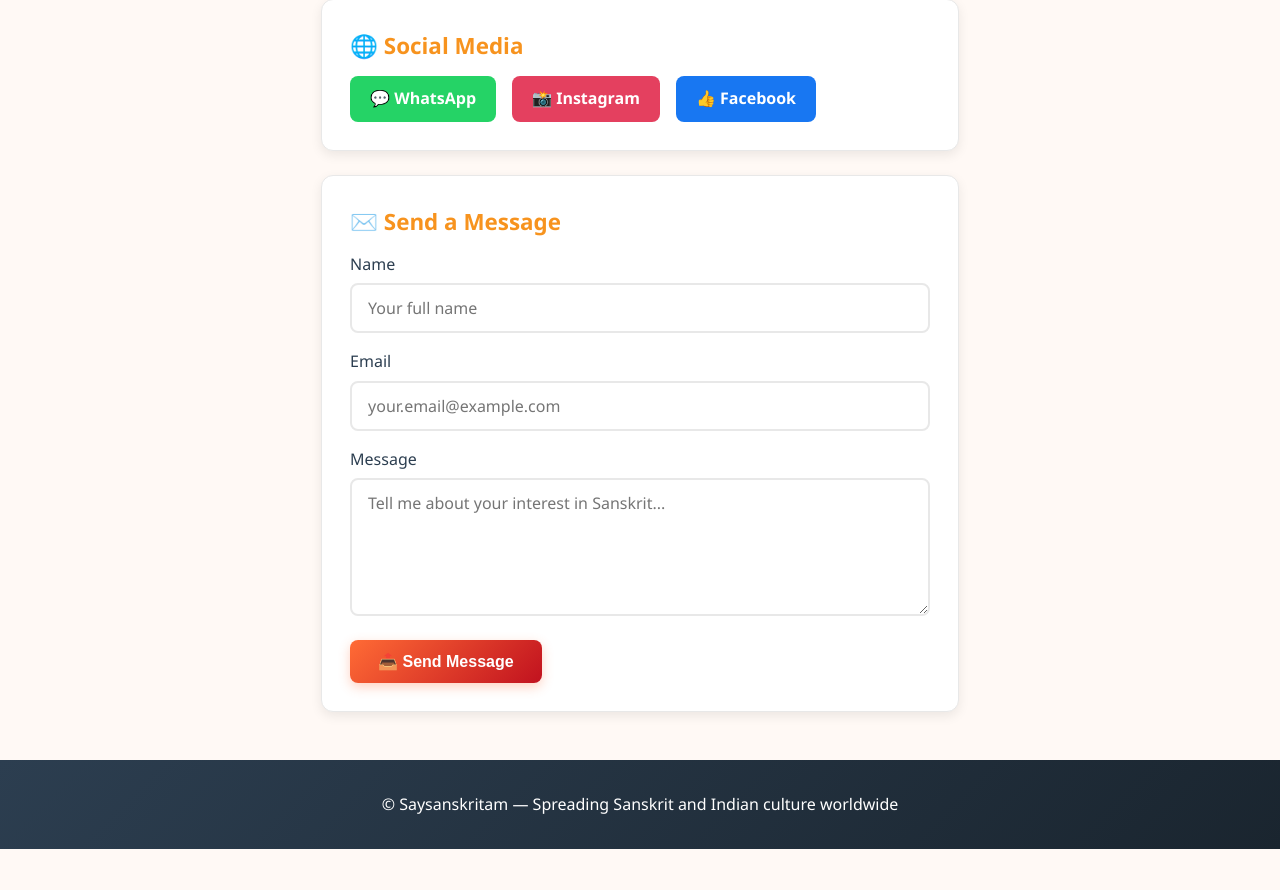
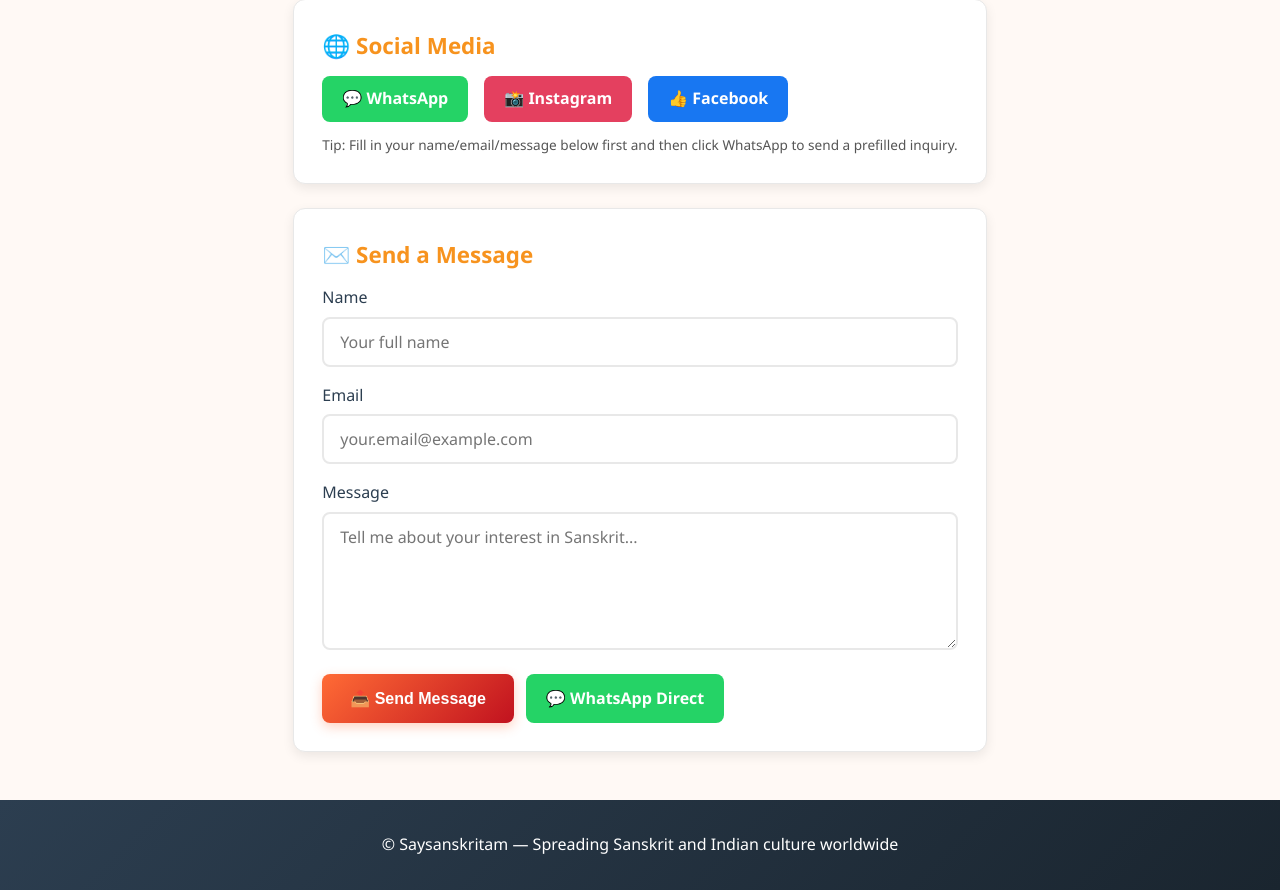
Before and after one commit to patpishivacharan-glitch/saysanskritam, a React (Vite) app: page /contact in a window 1280 px wide. Shown: the part 426-1316 px from the top of the page. Before the commit the page ends 1275 px from the top, so only its background shows below. Built offline with nearby package versions, Linux system fonts and the light colour scheme.

Commit message:
whatsup details added

```diff
--- a/src/components/Contact.jsx
+++ b/src/components/Contact.jsx
@@ -14,6 +14,14 @@ export default function Contact(){
     console.log('Inquiry', form)
     setSent(true)
   }
+
+  // Build a WhatsApp deep link with a prefilled message using form fields if present.
+  const whatsappNumber = '918513813487' // Use international format without + or spaces
+  const baseWaUrl = `https://wa.me/${whatsappNumber}`
+  const waMessage = form.name || form.email || form.message ?
+    `Hello, my name is ${form.name || '(name)'}. My email is ${form.email || '(email)'}. I would like to inquire: ${form.message || '(your message here)'}` :
+    'Hello! I would like to know more about your Sanskrit courses.'
+  const waLink = `${baseWaUrl}?text=${encodeURIComponent(waMessage)}`
 
   return (
     <div>
@@ -36,10 +44,19 @@ export default function Contact(){
       <section className="card">
         <h3>🌐 Social Media</h3>
         <div style={{display: 'flex', gap: '16px', flexWrap: 'wrap'}}>
-          <a href="#" style={{padding: '10px 20px', background: '#25D366', color: '#fff', borderRadius: '8px', textDecoration: 'none', fontWeight: 'bold'}}>💬 WhatsApp</a>
+          <a
+            href={waLink}
+            target="_blank"
+            rel="noopener noreferrer"
+            style={{padding: '10px 20px', background: '#25D366', color: '#fff', borderRadius: '8px', textDecoration: 'none', fontWeight: 'bold'}}
+            title="Chat on WhatsApp"
+          >💬 WhatsApp</a>
           <a href="#" style={{padding: '10px 20px', background: '#E4405F', color: '#fff', borderRadius: '8px', textDecoration: 'none', fontWeight: 'bold'}}>📸 Instagram</a>
           <a href="#" style={{padding: '10px 20px', background: '#1877F2', color: '#fff', borderRadius: '8px', textDecoration: 'none', fontWeight: 'bold'}}>👍 Facebook</a>
         </div>
+        <p style={{marginTop:'12px', fontSize:'0.85rem', color:'#555'}}>
+          Tip: Fill in your name/email/message below first and then click WhatsApp to send a prefilled inquiry.
+        </p>
       </section>
 
       <section className="card">
@@ -59,8 +76,14 @@ export default function Contact(){
             <label>Message
               <textarea name="message" value={form.message} onChange={handleChange} rows={5} required placeholder="Tell me about your interest in Sanskrit..." />
             </label>
-            <div style={{marginTop:16}}>
+            <div style={{display:'flex', gap:'12px', flexWrap:'wrap', marginTop:16}}>
               <button type="submit">📤 Send Message</button>
+              <a
+                href={waLink}
+                target="_blank"
+                rel="noopener noreferrer"
+                style={{background:'#25D366', color:'#fff', padding:'12px 20px', borderRadius:'8px', fontWeight:'600', textDecoration:'none'}}
+              >💬 WhatsApp Direct</a>
             </div>
           </form>
         )}
```
